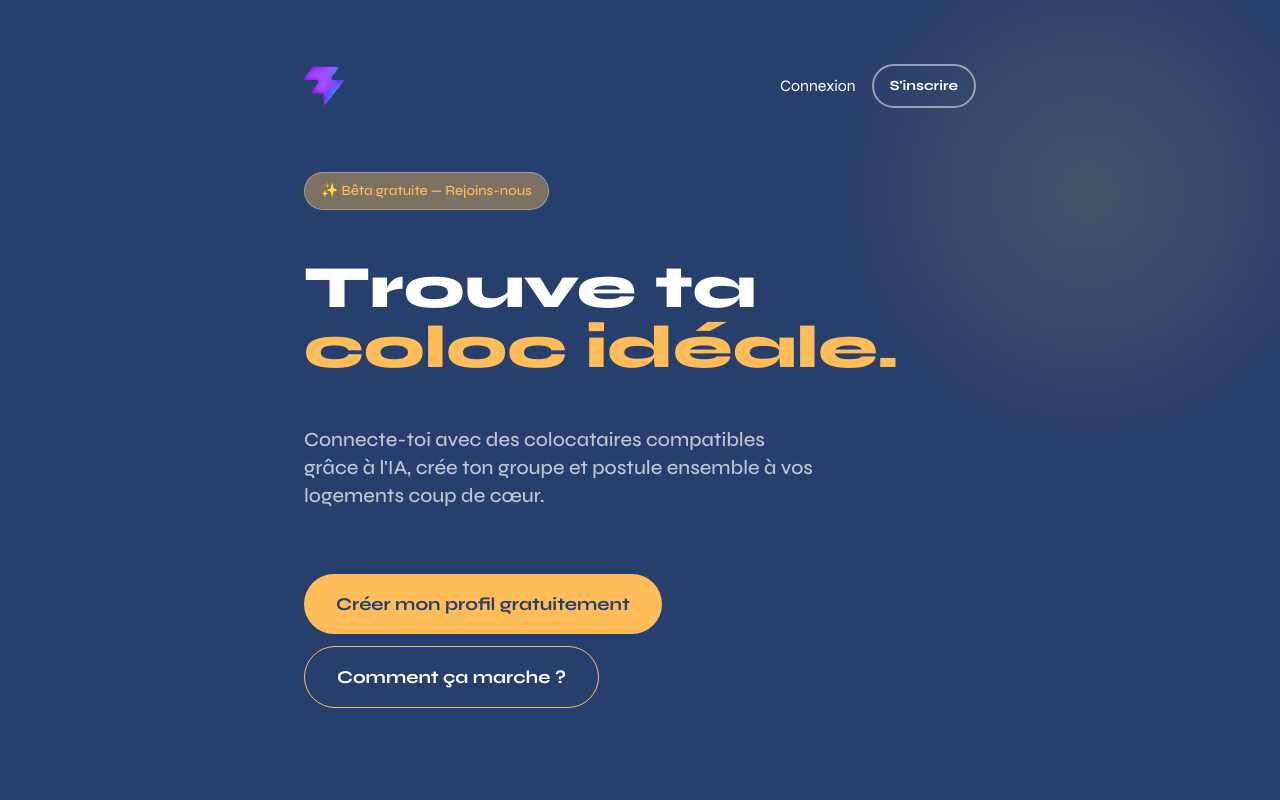
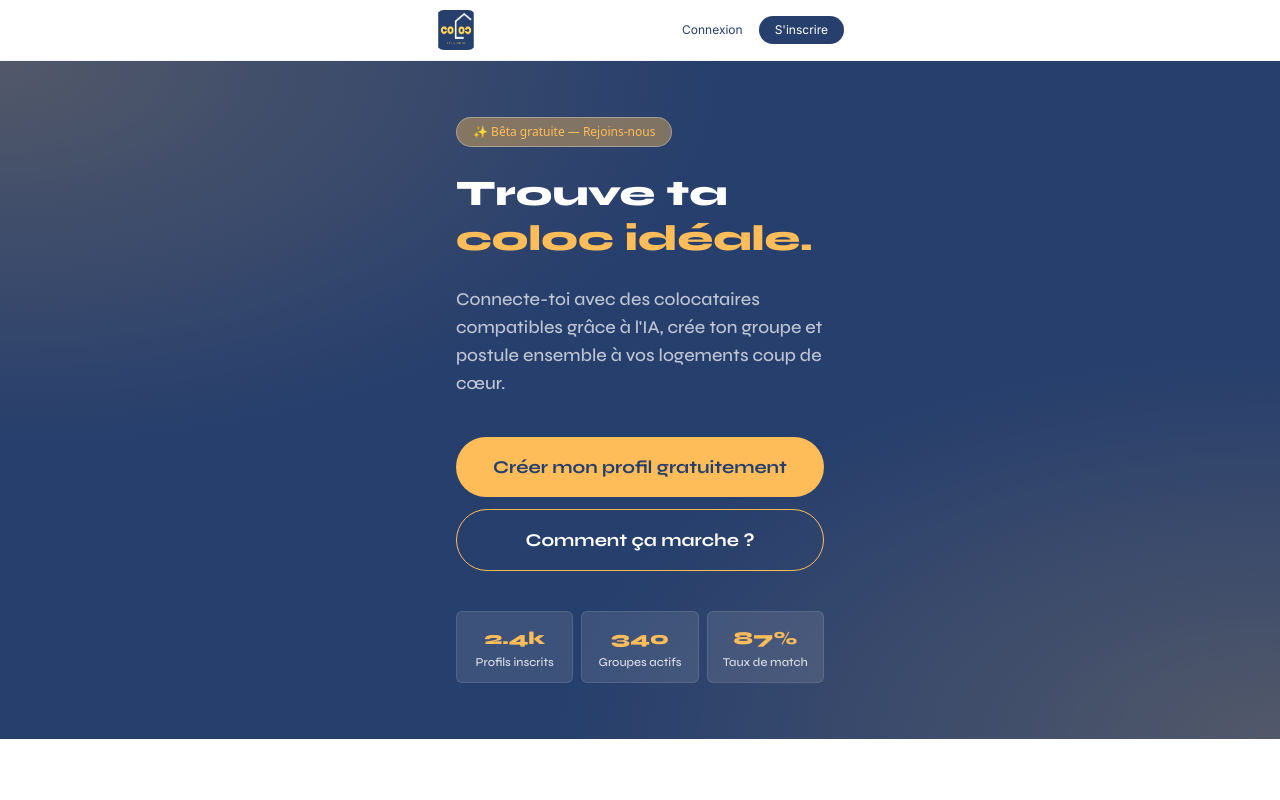
Before and after one commit to Narlex26/GetAColoc, a React (Vite) app: page / in a window 1280 px wide. Shown: the top 800 px of the page. Built offline with nearby package versions, Linux system fonts and the light colour scheme; no server answers.

Commit message:
feat: update content and layout of home sections for improved user experience

```diff
--- a/src/components/home/FeaturesSection.tsx
+++ b/src/components/home/FeaturesSection.tsx
@@ -21,7 +21,7 @@ const features: Feature[] = [
   {
     icon: '💬',
     title: 'Messagerie intégrée',
-    description: 'Forme ton équipe et postule ensemble à des logements. Plus de force, plus de chances.',
+    description: "Échange directement avec tes futurs colocs avant de t'engager.",
   },
   {
     icon: '🏠',
--- a/src/components/home/HeroSection.tsx
+++ b/src/components/home/HeroSection.tsx
@@ -1,69 +1,54 @@
 import { Link } from 'react-router-dom';
 import Button from '../common/Button';
 
+const stats = [
+  { value: '2.4k', label: 'Profils inscrits' },
+  { value: '340', label: 'Groupes actifs' },
+  { value: '87%', label: 'Taux de match' },
+];
+
 export default function HeroSection() {
   return (
-    <section className="relative min-h-screen bg-gradient-to-b from-dark-blue to-dark-blue pt-16 pb-12 px-4 sm:px-6 lg:px-8 overflow-hidden">
-      {/* Decorative gradient background */}
-      <div className="absolute inset-0 opacity-20">
-        <div className="absolute top-0 right-0 w-96 h-96 bg-gradient-radial from-orange-400 rounded-full blur-3xl"></div>
-      </div>
+    <section className="bg-dark-blue text-white" style={{
+      background: 'radial-gradient(ellipse at top left, rgba(255,189,89,.2), transparent 40%), radial-gradient(ellipse at bottom right, rgba(255,189,89,.2), transparent 40%), #273F6D',
+    }}>
+      <div className="max-w-md mx-auto px-10 py-14">
+        <span className="inline-block bg-orange-400 bg-opacity-40 border border-white border-opacity-30 text-orange-400 text-xs font-medium px-4 py-1.5 rounded-full mb-6">
+          ✨ Bêta gratuite — Rejoins-nous
+        </span>
 
-      <div className="relative max-w-md mx-auto lg:max-w-2xl">
-        {/* Header Navigation */}
-        <div className="flex items-center justify-between mb-12 sm:mb-16">
-          <div className="flex items-center gap-2">
-            <img
-              src="/favicon.svg"
-              alt="Get A Coloc"
-              className="w-10 h-10 rounded-lg"
-            />
-          </div>
-          <div className="flex items-center gap-3 sm:gap-4">
-            <Link to="/connexion" className="text-white text-sm sm:text-base font-syne hover:opacity-70">
-              Connexion
-            </Link>
-            <Link
-              to="/inscription"
-              className="text-xs sm:text-sm px-3 sm:px-4 py-2 sm:py-2.5 font-syne font-bold rounded-full border-2 border-white/50 text-white hover:bg-white hover:text-dark-blue transition-colors"
-            >
-              S'inscrire
-            </Link>
-          </div>
-        </div>
-
-        {/* Main Hero Content */}
-        <div className="space-y-8 sm:space-y-12">
-          {/* Badge */}
-          <div className="inline-block px-4 py-2 rounded-3xl border border-white border-opacity-30 bg-orange-400 bg-opacity-40 text-orange-400 text-xs sm:text-sm font-syne font-medium">
-            ✨ Bêta gratuite — Rejoins-nous
-          </div>
-
-          {/* Heading */}
-          <h1 className="text-4xl sm:text-5xl lg:text-6xl font-syne font-black leading-tight">
-            <span className="text-white">Trouve ta</span>
-            <br />
+        <h1 className="text-4xl font-syne font-extrabold leading-tight">
+          Trouve ta<br />
           <span className="text-orange-400">coloc idéale.</span>
         </h1>
 
-          {/* Description */}
-          <p className="text-base sm:text-lg lg:text-xl text-white text-opacity-70 font-syne font-medium max-w-lg">
+        <p className="mt-6 text-white text-opacity-70 font-syne font-medium text-lg">
           Connecte-toi avec des colocataires compatibles grâce à l'IA, crée ton groupe et postule ensemble à vos logements coup de cœur.
         </p>
 
-          {/* CTA Buttons */}
-          <div className="flex flex-col gap-4 sm:gap-3 max-w-lg pt-4">
+        <div className="mt-10 flex flex-col gap-3">
           <Link to="/inscription">
-              <Button size="lg" className="w-full sm:w-auto">
+            <Button size="lg" className="w-full">
               Créer mon profil gratuitement
             </Button>
           </Link>
           <Link to="/connexion">
-              <Button variant="secondary" size="lg" className="w-full sm:w-auto">
+            <Button variant="secondary" size="lg" className="w-full">
               Comment ça marche ?
             </Button>
           </Link>
         </div>
+
+        <div className="grid grid-cols-3 gap-2 mt-10">
+          {stats.map((stat) => (
+            <div
+              key={stat.label}
+              className="rounded-md border border-white border-opacity-10 bg-white bg-opacity-10 py-3 text-center"
+            >
+              <div className="text-orange-400 font-syne font-extrabold text-lg">{stat.value}</div>
+              <div className="text-white text-opacity-80 text-xs font-syne font-medium mt-0.5">{stat.label}</div>
+            </div>
+          ))}
         </div>
       </div>
     </section>
--- a/src/components/home/HowItWorksSection.tsx
+++ b/src/components/home/HowItWorksSection.tsx
@@ -37,7 +37,7 @@ export default function HowItWorksSection() {
             De zéro à ta coloc en 4 étapes
           </h2>
           <p className="text-base sm:text-lg text-blue-400 font-syne font-semibold max-w-md">
-            Basé sur 60 + critères croisés entre profils
+            Simple, rapide, efficace.
           </p>
         </div>
 
--- a/src/components/home/MatchingSection.tsx
+++ b/src/components/home/MatchingSection.tsx
@@ -12,7 +12,7 @@ interface Profile {
   status: string;
   traits: string[];
   compatibility: number;
-  avatarColor: string;
+  dark: boolean;
 }
 
 const profiles: Profile[] = [
@@ -22,15 +22,15 @@ const profiles: Profile[] = [
     status: 'Étudiante en Master',
     traits: ['Calme', 'Non fumeur', 'Organisée'],
     compatibility: 94,
-    avatarColor: 'bg-dark-blue',
+    dark: true,
   },
   {
     name: 'Thomas',
     age: 27,
     status: 'Jeune actif en CDI',
-    traits: ['Sociable', 'Organisée'],
-    compatibility: 87,
-    avatarColor: 'bg-white',
+    traits: ['Sociable', 'Organisé'],
+    compatibility: 88,
+    dark: false,
   },
 ];
 
@@ -39,7 +39,7 @@ const compatibilityScores: CompatibilityScore[] = [
   { category: 'Budget', percentage: 88 },
   { category: 'Localisation', percentage: 100 },
   { category: 'Règles de vie', percentage: 75 },
-  { category: 'Règles de vie', percentage: 91 },
+  { category: 'Personnalité', percentage: 91 },
 ];
 
 export default function MatchingSection() {
@@ -53,40 +53,45 @@ export default function MatchingSection() {
             Des colocs qui te ressemblent
           </h2>
           <p className="text-base sm:text-lg text-blue-600 font-syne font-medium max-w-md">
-            Découvre des profils compatibles avec toi dès maintenant
+            Découvre des profils compatibles avec toi dès maintenant.
           </p>
 
           {/* Profile Cards */}
-          <div className="grid grid-cols-1 sm:grid-cols-2 gap-6">
+          <div className="grid grid-cols-2 gap-3">
             {profiles.map((profile) => (
-              <Card key={profile.name} className="p-6 overflow-hidden">
-                {/* Profile Header */}
-                <div className={`${profile.avatarColor} rounded-lg h-48 mb-4 flex items-center justify-center relative`}>
+              <div
+                key={profile.name}
+                className={`rounded-2xl p-4 relative ${
+                  profile.dark
+                    ? 'bg-dark-blue text-white'
+                    : 'bg-white border border-gray-200 text-dark-blue'
+                }`}
+              >
+                <div className="flex items-start justify-between">
                   <div
-                    className="absolute inset-0 rounded-lg opacity-50 bg-gray-300"
-                    style={{ backgroundImage: 'url(/placeholder)' }}
-                  ></div>
-                  <div className="absolute top-3 right-3 bg-orange-400 text-dark-blue rounded-full px-3 py-1 text-sm font-syne font-bold">
+                    className={`w-12 h-12 rounded-full ${
+                      profile.dark ? 'bg-white bg-opacity-30' : 'bg-gray-200'
+                    }`}
+                  />
+                  <span className="bg-orange-400 text-dark-blue text-xs font-syne font-medium px-2 py-0.5 rounded-full">
                     {profile.compatibility}%
-                  </div>
+                  </span>
                 </div>
 
-                {/* Profile Info */}
-                <h3 className={`text-lg font-syne font-bold mb-1 ${profile.avatarColor === 'bg-dark-blue' ? 'text-white' : 'text-dark-blue'}`}>
+                <h4 className="mt-3 font-syne font-bold text-base">
                   {profile.name}, {profile.age}
-                </h3>
-                <p className={`text-sm font-syne font-medium mb-4 ${profile.avatarColor === 'bg-dark-blue' ? 'text-gray-300' : 'text-gray-500'}`}>
+                </h4>
+                <p className={`font-inter text-sm ${profile.dark ? 'text-white text-opacity-70' : 'text-gray-500'}`}>
                   {profile.status}
                 </p>
 
-                {/* Traits */}
-                <div className="flex flex-wrap gap-2">
+                <div className="flex flex-wrap gap-1 mt-3">
                   {profile.traits.map((trait) => (
                     <span
                       key={trait}
-                      className={`px-3 py-1 rounded-full text-xs font-inter font-medium ${
-                        profile.avatarColor === 'bg-dark-blue'
-                          ? 'bg-blue-200 bg-opacity-20 text-white text-opacity-80'
+                      className={`text-xs font-inter px-2 py-0.5 rounded-full ${
+                        profile.dark
+                          ? 'bg-white bg-opacity-20 text-white text-opacity-80'
                           : 'bg-blue-100 text-dark-blue text-opacity-80'
                       }`}
                     >
@@ -94,7 +99,7 @@ export default function MatchingSection() {
                     </span>
                   ))}
                 </div>
-              </Card>
+              </div>
             ))}
           </div>
         </div>
@@ -106,7 +111,7 @@ export default function MatchingSection() {
             L'IA qui fait le match pour toi
           </h2>
           <p className="text-base sm:text-lg text-blue-600 font-syne font-medium max-w-md">
-            Notre moteur croise tes critères avec ceux des autres profils pour un score précis
+            Notre moteur croise tes critères avec ceux des autres profils pour un score précis.
           </p>
 
           {/* Compatibility Card */}
@@ -115,7 +120,7 @@ export default function MatchingSection() {
               Score de compatibilité
             </h3>
             <p className="text-sm text-gray-500 font-syne font-semibold mb-6">
-              Basé sur 60 + critères croisés entre profils
+              Basé sur 60+ critères croisés entre profils
             </p>
 
             <div className="space-y-6">
@@ -129,7 +134,7 @@ export default function MatchingSection() {
                       {score.percentage}%
                     </span>
                   </div>
-                  <div className="w-full bg-gray-300 rounded-full h-2 overflow-hidden">
+                  <div className="w-full bg-gray-100 rounded-full h-2 overflow-hidden">
                     <div
                       className="bg-gradient-to-r from-dark-blue via-blue-500 to-orange-400 h-full rounded-full transition-all"
                       style={{ width: `${score.percentage}%` }}
--- /dev/null
+++ b/src/components/home/Navbar.tsx
@@ -0,0 +1,23 @@
+import { Link } from 'react-router-dom';
+import logo from '../../assets/logo.png';
+
+export default function Navbar() {
+  return (
+    <header className="sticky top-0 z-50 bg-white border-b border-gray-100">
+      <div className="max-w-md mx-auto flex items-center justify-between px-5 py-2.5">
+        <img src={logo} alt="Get A Coloc" className="w-10 h-10 rounded-lg" />
+        <nav className="flex items-center gap-4">
+          <Link to="/connexion" className="font-inter text-xs text-dark-blue">
+            Connexion
+          </Link>
+          <Link
+            to="/inscription"
+            className="bg-dark-blue text-white text-xs font-inter px-4 py-1.5 rounded-full"
+          >
+            S'inscrire
+          </Link>
+        </nav>
+      </div>
+    </header>
+  );
+}
--- a/src/pages/Home.tsx
+++ b/src/pages/Home.tsx
@@ -1,5 +1,5 @@
+import Navbar from '../components/home/Navbar';
 import HeroSection from '../components/home/HeroSection';
-import StatsSection from '../components/home/StatsSection';
 import FeaturesSection from '../components/home/FeaturesSection';
 import CriteriaSection from '../components/home/CriteriaSection';
 import MatchingSection from '../components/home/MatchingSection';
@@ -10,8 +10,8 @@ import Footer from '../components/home/Footer';
 export default function Home() {
   return (
     <div className="w-full overflow-hidden">
+      <Navbar />
       <HeroSection />
-      <StatsSection />
       <FeaturesSection />
       <CriteriaSection />
       <MatchingSection />
```
Also changed, not shown: .claude/settings.local.json, src/assets/logo.png (added). Lines whose indentation alone changed are shown as unchanged.
